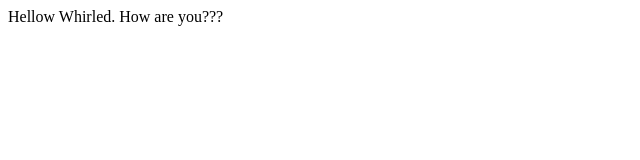
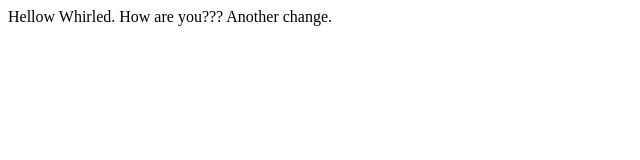
Before and after one commit to agriderhome/agriderhome.github.io, a plain HTML site: page index.html in a window 1280 px wide. Shown: the whole page, without its empty margins (0-640 px from the left). Drawn offline with Linux system fonts and the light colour scheme.

Commit message:
Update index.html

```diff
--- a/index.html
+++ b/index.html
@@ -1,4 +1,4 @@
 <html>
 <head><title>Hello</title></head>
-<body>Hellow Whirled. How are you???</body>
+<body>Hellow Whirled. How are you??? Another change.</body>
 </html>
```
